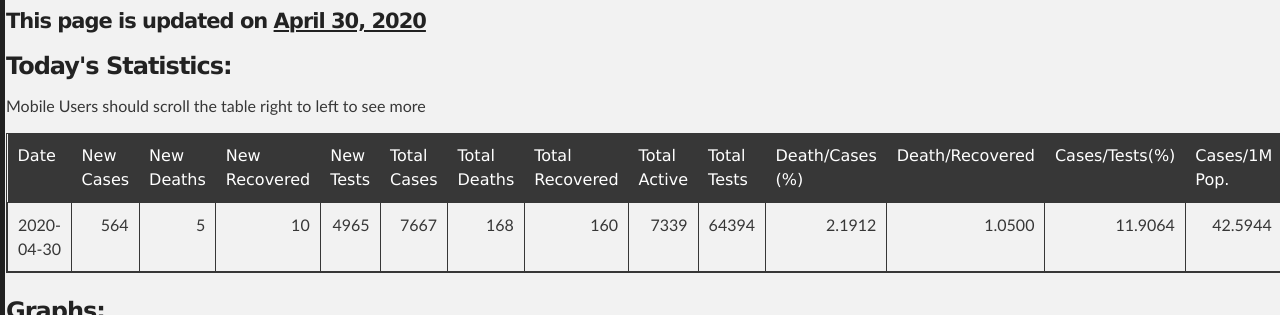
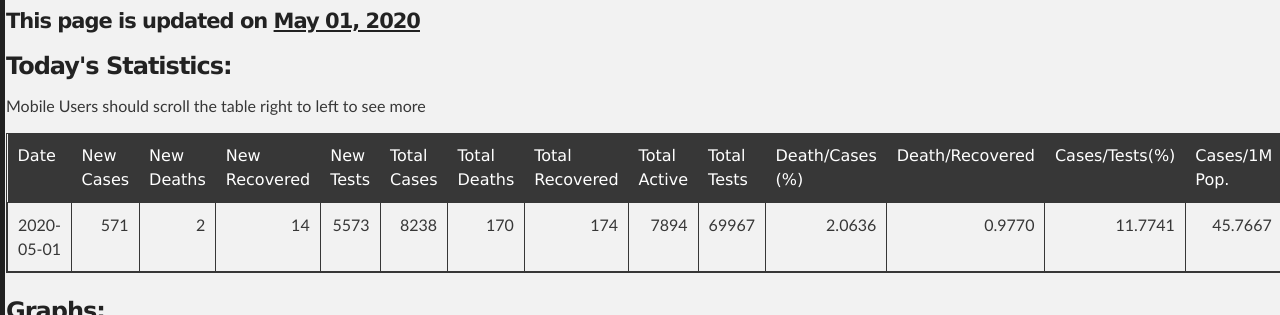
Before and after one commit to promitbasak/covid19bd, a Jekyll site: the page index.html, which Jekyll copies as it is, in a window 1280 px wide and 900 px high, cut to the strip 322-637 px from the top of the window. Built offline with Jekyll 4.4.1, drawn with Linux system fonts in a browser that asks for light colours; some of the changed text lies outside the part shown.

Commit message:
Update index.html

```diff
--- a/index.html
+++ b/index.html
@@ -45,7 +45,7 @@
         <h2 id="covid-19-in-bangladesh">Covid-19 in Bangladesh</h2>
 
 
-    <h4 id="this-page-is-updated-on-april-30-2020">This page is updated on <strong><u>April 30, 2020</u></strong></h4>
+    <h4 id="this-page-is-updated-on-may-01-2020">This page is updated on <strong><u>May 01, 2020</u></strong></h4>
     <h3> Today's Statistics:</h3>
         <p> Mobile Users should scroll the table right to left to see more</p>
     <table class="table table-bordered table-hover table-condensed">
@@ -66,21 +66,21 @@
 <th title="Field #15">Deaths/1M Pop.</th>
 </tr></thead>
 <tbody><tr>
-<td>2020-04-30</td>
-<td align="right">564</td>
-<td align="right">5</td>
-<td align="right">10</td>
-<td align="right">4965</td>
-<td align="right">7667</td>
-<td align="right">168</td>
-<td align="right">160</td>
-<td align="right">7339</td>
-<td align="right">64394</td>
-<td align="right">2.1912</td>
-<td align="right">1.0500</td>
-<td align="right">11.9064</td>
-<td align="right">42.5944</td>
-<td align="right">0.9333</td>
+<td>2020-05-01</td>
+<td align="right">571</td>
+<td align="right">2</td>
+<td align="right">14</td>
+<td align="right">5573</td>
+<td align="right">8238</td>
+<td align="right">170</td>
+<td align="right">174</td>
+<td align="right">7894</td>
+<td align="right">69967</td>
+<td align="right">2.0636</td>
+<td align="right">0.9770</td>
+<td align="right">11.7741</td>
+<td align="right">45.7667</td>
+<td align="right">0.9444</td>
 </tr>
 </tbody>
   </table>
@@ -88,16 +88,16 @@
         <h3>Graphs:</h3>
         <div class="photo-album">
       <div>
-        <img src="https://raw.githubusercontent.com/promitbasak/Covid-19_bd_extended/master/assests/2020-04-30/Figure_1.png">
+        <img src="https://raw.githubusercontent.com/promitbasak/Covid-19_bd_extended/master/assests/2020-05-01/Figure_1.png">
         <h5>Overall Condition</h5>
       </div>
 
       <div>
-        <img src="https://raw.githubusercontent.com/promitbasak/Covid-19_bd_extended/master/assests/2020-04-30/Figure_2.png">
+        <img src="https://raw.githubusercontent.com/promitbasak/Covid-19_bd_extended/master/assests/2020-05-01/Figure_2.png">
         <h5>Total Cases</h5>
       </div>
       <div>
-        <img src="https://raw.githubusercontent.com/promitbasak/Covid-19_bd_extended/master/assests/2020-04-30/Figure_8.png">
+        <img src="https://raw.githubusercontent.com/promitbasak/Covid-19_bd_extended/master/assests/2020-05-01/Figure_8.png">
         <h5>Total Deaths</h5>
       </div>
       <div>
@@ -105,11 +105,11 @@
         <h5>District-wise Corona Map</h5>
       </div>
       <div>
-        <img src="https://raw.githubusercontent.com/promitbasak/Covid-19_bd_extended/master/assests/2020-04-30/Figure_20.png">
+        <img src="https://raw.githubusercontent.com/promitbasak/Covid-19_bd_extended/master/assests/2020-05-01/Figure_20.png">
         <h5>BD vs USA: Cases</h5>
       </div>
       <div>
-        <img src="https://raw.githubusercontent.com/promitbasak/Covid-19_bd_extended/master/assests/2020-04-30/Figure_21.png">
+        <img src="https://raw.githubusercontent.com/promitbasak/Covid-19_bd_extended/master/assests/2020-05-01/Figure_21.png">
         <h5>BD vs USA: Deaths</h5>
       </div>
     </div>
@@ -1581,6 +1581,23 @@
 <td align="right">42.5944</td>
 <td align="right">0.9333</td>
 </tr>
+<tr>
+<td>2020-05-01</td>
+<td align="right">571</td>
+<td align="right">2</td>
+<td align="right">14</td>
+<td align="right">5573</td>
+<td align="right">8238</td>
+<td align="right">170</td>
+<td align="right">174</td>
+<td align="right">7894</td>
+<td align="right">69967</td>
+<td align="right">2.0636</td>
+<td align="right">0.9770</td>
+<td align="right">11.7741</td>
+<td align="right">45.7667</td>
+<td align="right">0.9444</td>
+</tr>
 </tbody></table>
         <p></p>
         <p> Data Sources: Self created dataset which can be found at <a href="https://github.com/promitbasak/Covid-19_bd_extended">this repository</a>. This dataset uses govt issued press releases from <a href="https://corona.gov.bd/press-release">Here</a>, <a href="https://iedcr.gov.bd/">Here</a> and <a href="https://iedcr.gov.bd/website/index.php/component/content/article/11-others/227-pressrelease">Here</a>.</p>
```
